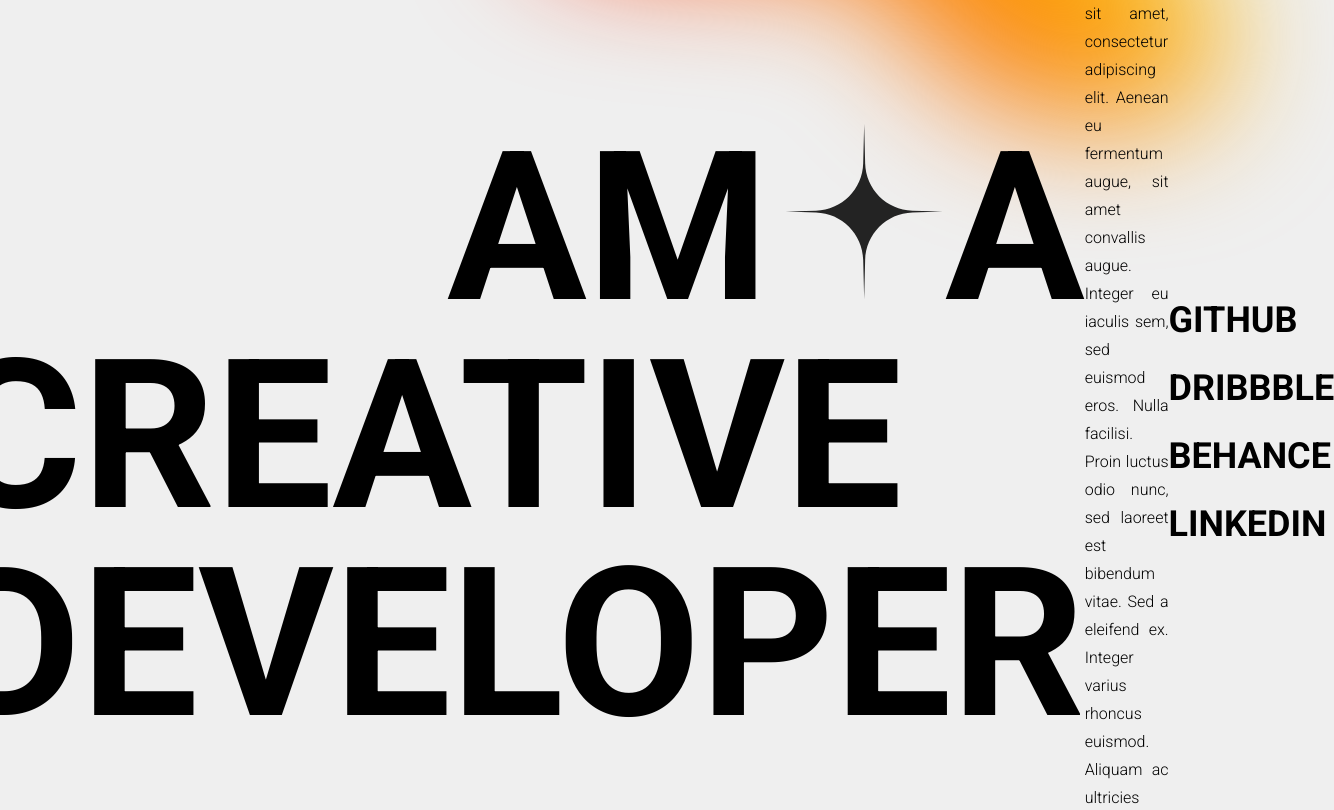
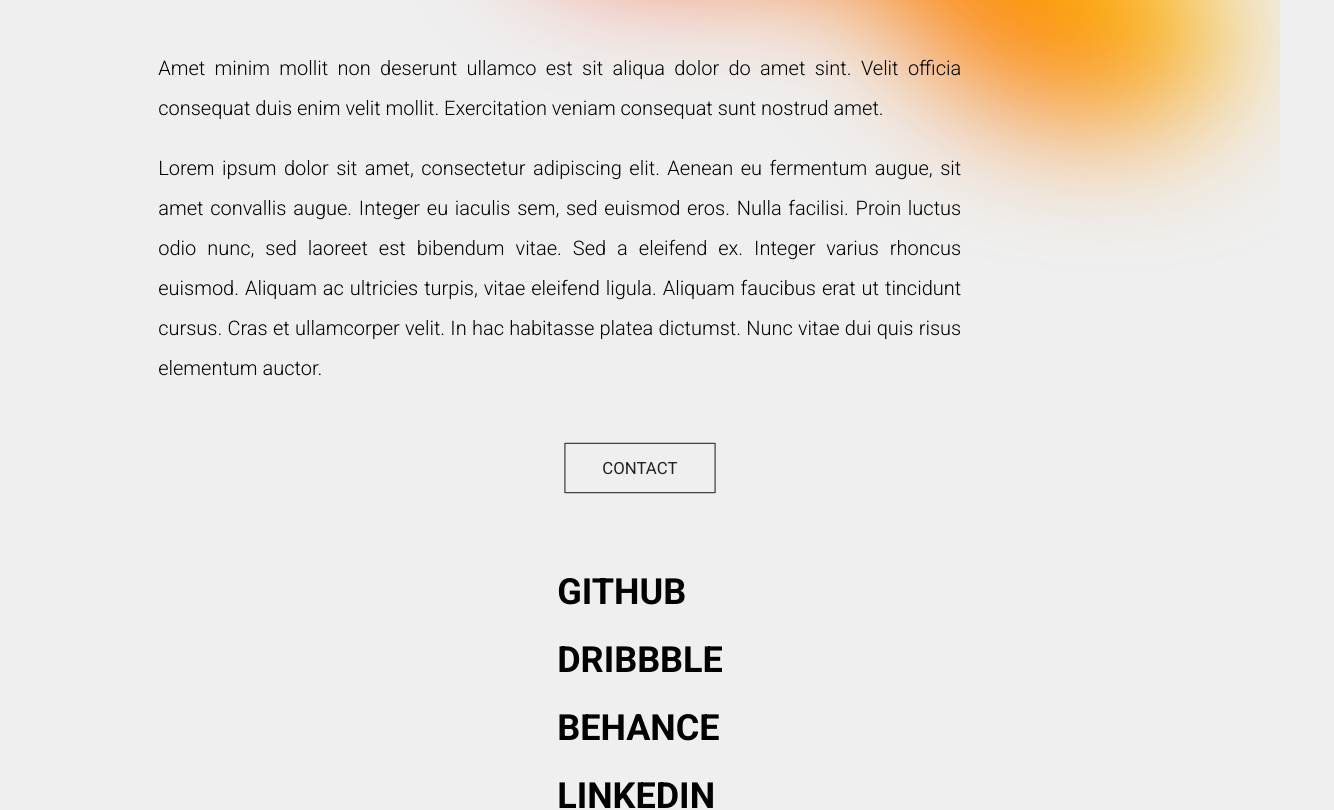
Before and after one commit to DevilsDomain/React-Portfolio, a Next.js app: page /about in a window 1280 px wide. Shown: the part 660-1470 px from the top of the page, 1334 px wide, since content can reach past the window. Built offline with nearby package versions, Linux system fonts and the light colour scheme.

Commit message:
about page: contact button added mobile view

```diff
--- a/src/app/about/page.tsx
+++ b/src/app/about/page.tsx
@@ -5,6 +5,7 @@
 import 'src/app/globals.css'
 import star from '../../../public/star.svg'
 import Link from 'next/link'
+import Button from '@/components/Button/Button'
 
 function page() {
   return (
@@ -15,34 +16,37 @@
           <Image src={aboutBottom} width={550} height={780} alt='blob top'
           className='blur-3xl absolute p-14 -mt-44 zindex-1'/>
       </div>
-      <div className='flex flex-col items-center mx-8 mt-10 md:flex md:flex-row'>
+      <div className='flex flex-col items-center mx-8 mt-10 md:mx-52	'>
             <div className='pb-9 pt-16'>
                 <div className='flex flex-row justify-between'>
                     <h1 className='z-10 relative text-6xl	font-bold
-                    md:text-[13rem]
+                    md:text-[11rem]
                     '>I</h1>
                     <div className='flex flex-row'>
                         <h1 className='z-10 relative text-6xl	font-bold
-                        md:text-[13rem]'>AM</h1>
+                        md:text-[11rem]'>AM</h1>
                         <Image src={star} width={50} height={50} alt='star' className="z-0 relative	md:w-44	md:h-44 md:pl-4" />
                         <h1 className='z-10 relative text-6xl	font-bold
-                        md:text-[13rem]'>A</h1>
+                        md:text-[11rem]'>A</h1>
                     </div>
                 </div>
                 <h1 className='z-10 relative text-6xl	font-bold
-                md:text-[13rem]'>CREATIVE DEVELOPER</h1>
+                md:text-[11rem]'>CREATIVE DEVELOPER</h1>
             </div>
-            <div className='font-light leading-7 text-justify pb-20'>
-                <p className='pb-5'>Amet minim mollit non deserunt ullamco est sit aliqua dolor do amet sint.
+            <div className='font-light leading-7 text-justify pb-14 md:text-xl md:leading-10'>
+                <p className='pb-5 md:w-10/12'>Amet minim mollit non deserunt ullamco est sit aliqua dolor do amet sint.
                 Velit officia consequat duis enim velit mollit. Exercitation veniam consequat
                 sunt nostrud amet.</p>
-                <p>Lorem ipsum dolor sit amet, consectetur adipiscing elit. Aenean eu fermentum augue,
-                sit amet convallis augue. Integer eu iaculis sem, sed euismod eros. Nulla facilisi.
-                Proin luctus odio nunc, sed laoreet est bibendum vitae. Sed a eleifend ex. Integer
-                varius rhoncus euismod. Aliquam ac ultricies turpis, vitae eleifend ligula. Aliquam
-                faucibus erat ut tincidunt cursus. Cras et ullamcorper velit. In hac habitasse platea
-                dictumst. Nunc vitae dui quis risus elementum auctor.</p>
+                <p className='md:w-10/12'>Lorem ipsum dolor sit amet, consectetur adipiscing elit.
+                Aenean eu fermentum augue, sit amet convallis augue. Integer eu iaculis sem, sed euismod eros.
+                Nulla facilisi. Proin luctus odio nunc, sed laoreet est bibendum vitae. Sed a eleifend ex.
+                Integer varius rhoncus euismod. Aliquam ac ultricies turpis, vitae eleifend ligula.
+                Aliquam faucibus erat ut tincidunt cursus. Cras et ullamcorper velit. In hac habitasse platea dictumst.
+                 Nunc vitae dui quis risus elementum auctor.</p>
             </div>
+                 <div className='flex flex-row w-full justify-center mb-20 scale-105'>
+                    <Button type='secondary' link='/contact'>CONTACT</Button>
+                 </div>
              <div className='flex flex-col gap-y-7 text-4xl font-bold'>
                 <Link href={'https://github.com/DevilsDomain'} target='_blank'
                 className='hover:underline'>GITHUB</Link>
```
